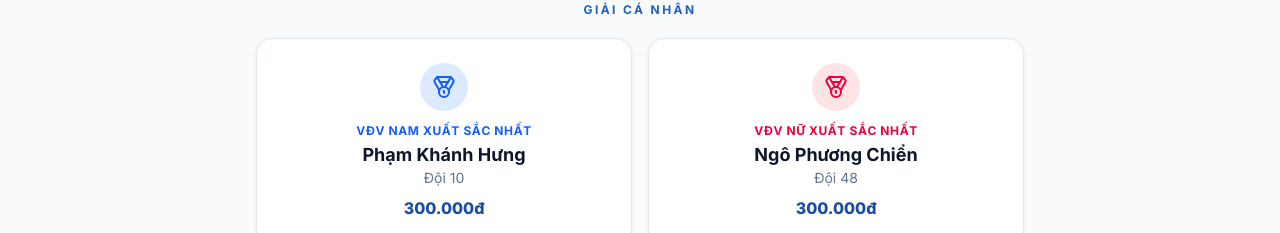
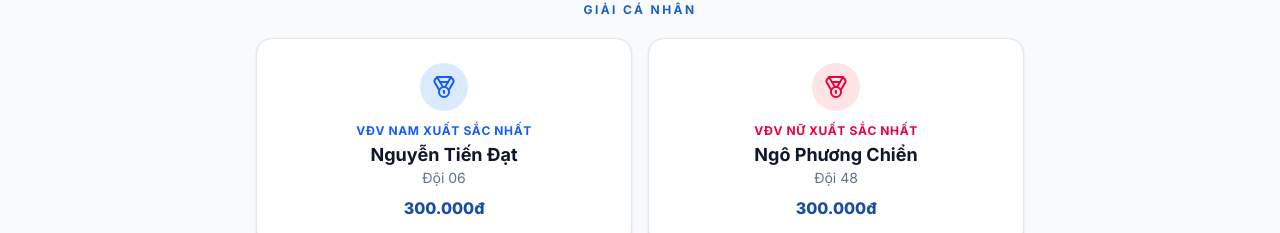
Before and after one commit to koko999-tien/geoenv-run-2026-certificates, a React (Vite) app: page / in a window 1280 px wide. Shown: the part 1652-1885 px from the top of the page. Built offline with nearby package versions, Linux system fonts and the light colour scheme; no server answers.

Commit message:
Sửa VĐV nam xuất sắc nhất thành Nguyễn Tiến Đạt đội 06

```diff
--- a/src/pages/Home.tsx
+++ b/src/pages/Home.tsx
@@ -376,9 +376,9 @@ export function Home() {
                 VĐV nam xuất sắc nhất
               </p>
               <h3 className="mt-1 text-lg font-bold leading-snug text-slate-900">
-                Phạm Khánh Hưng
+                Nguyễn Tiến Đạt
               </h3>
-              <p className="text-sm text-slate-500">Đội 10</p>
+              <p className="text-sm text-slate-500">Đội 06</p>
               <p className="mt-2 text-base font-extrabold text-geoenv-700">300.000đ</p>
             </div>
             <div className="card p-5 text-center sm:p-6">
```
